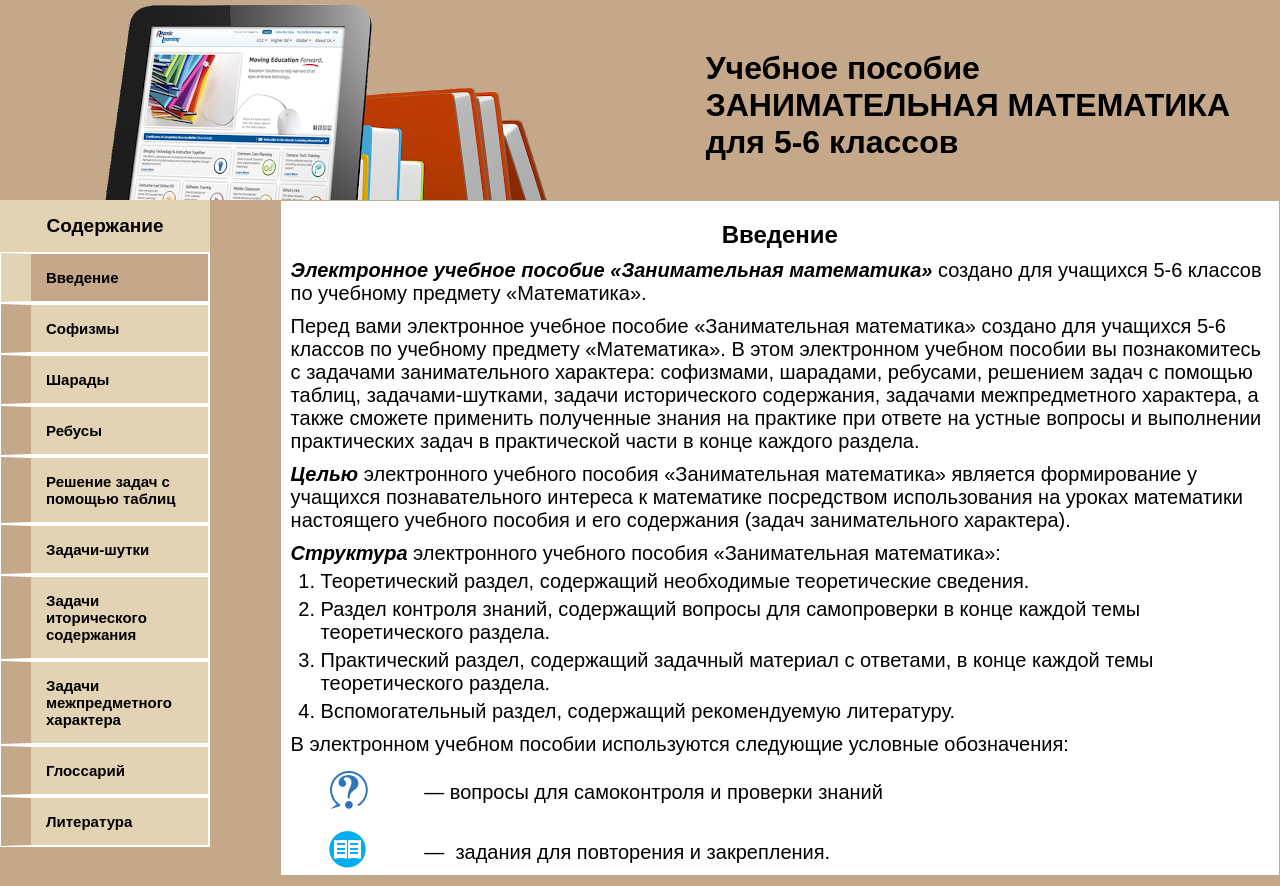
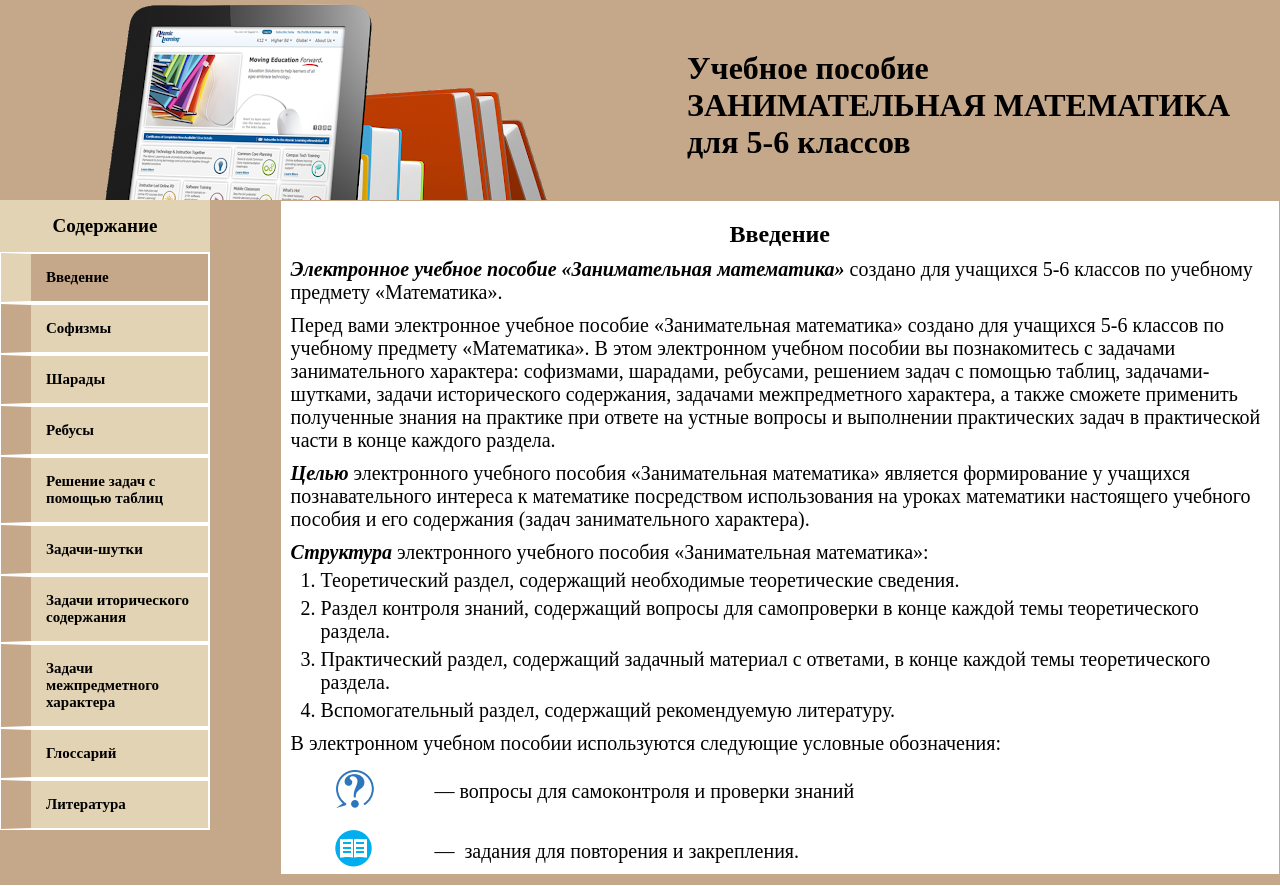
Before and after one commit to aRimdenok/201sh, a plain HTML site: page index.html in a window 1280 px wide. Drawn offline with Linux system fonts and the light colour scheme.

Commit message:
style.css

```diff
--- a/style.css
+++ b/style.css
@@ -2,7 +2,7 @@
 margin: 0px;
 padding: 0px;
 font-size:15px;
-font-family:Arial;
+font-family:Times New Roman;
 font-weight: normal;
 color:#000000;
 }
@@ -30,7 +30,7 @@ background:  url(img/f11.png) no-repeat;
 .head p {
  padding: 50px; 0 0 30px;
 font-size:32px;
-font-family:Arial;
+font-family:Times New Roman;
 font-weight: bold;
 color:#000000;
 float: right;
```
